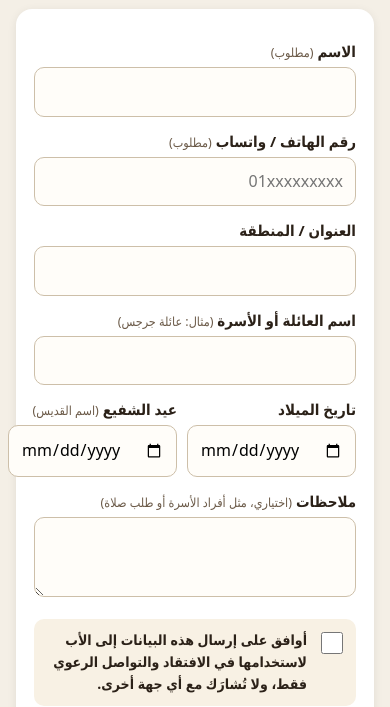
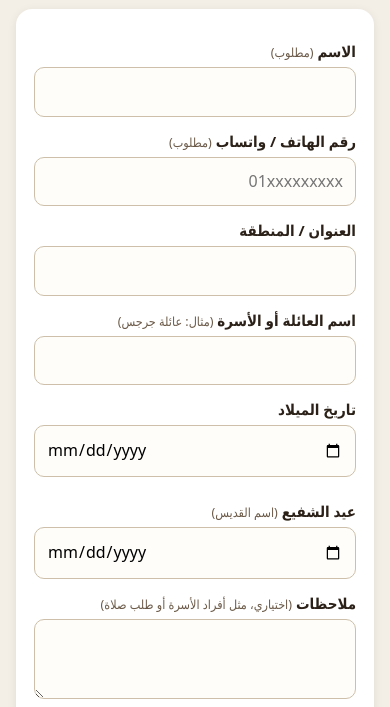
Before and after one commit to romano2020titanium-lang/priest-assistant, a plain HTML site: page join.html in a window 390 px wide. Shown: the part 163-870 px from the top of the page. Drawn offline with Linux system fonts and the light colour scheme.

Commit message:
Add files via upload

```diff
--- a/join.html
+++ b/join.html
@@ -9,7 +9,7 @@ h1{font-size:20px;margin:8px 0 2px}.sub{color:#6b5a48;font-size:14px;margin:0}
 label{display:block;font-weight:600;margin:12px 0 4px;font-size:15px}label small{font-weight:400;color:#6b5a48}
 input,textarea{width:100%;font:inherit;padding:11px 12px;border:1px solid #cdbfa9;border-radius:10px;background:#fffdf9}
 input:focus,textarea:focus{outline:2px solid #8a5a2b;border-color:#8a5a2b}textarea{min-height:80px;resize:vertical}
-.row{display:grid;grid-template-columns:1fr 1fr;gap:10px}@media(max-width:380px){.row{grid-template-columns:1fr}}
+.row{display:grid;grid-template-columns:minmax(0,1fr) minmax(0,1fr);gap:10px}.row>div{min-width:0}input[type=date]{min-width:0;max-width:100%;-webkit-appearance:none;appearance:none;min-height:46px}@media(max-width:420px){.row{grid-template-columns:1fr}}
 .consent{display:flex;gap:10px;align-items:flex-start;margin-top:14px;font-size:14px;background:#f8f1e4;border-radius:10px;padding:10px}.consent input{width:22px;height:22px;margin-top:3px;flex:none}
 button{width:100%;margin-top:16px;font:inherit;font-weight:700;padding:14px;border:0;border-radius:12px;background:#8a5a2b;color:#fff;font-size:17px}button:disabled{opacity:.6}
 .msg{margin-top:12px;padding:10px 12px;border-radius:10px;font-size:15px;display:none}.err{background:#fde8e6;color:#9b1c10;display:block}
```
